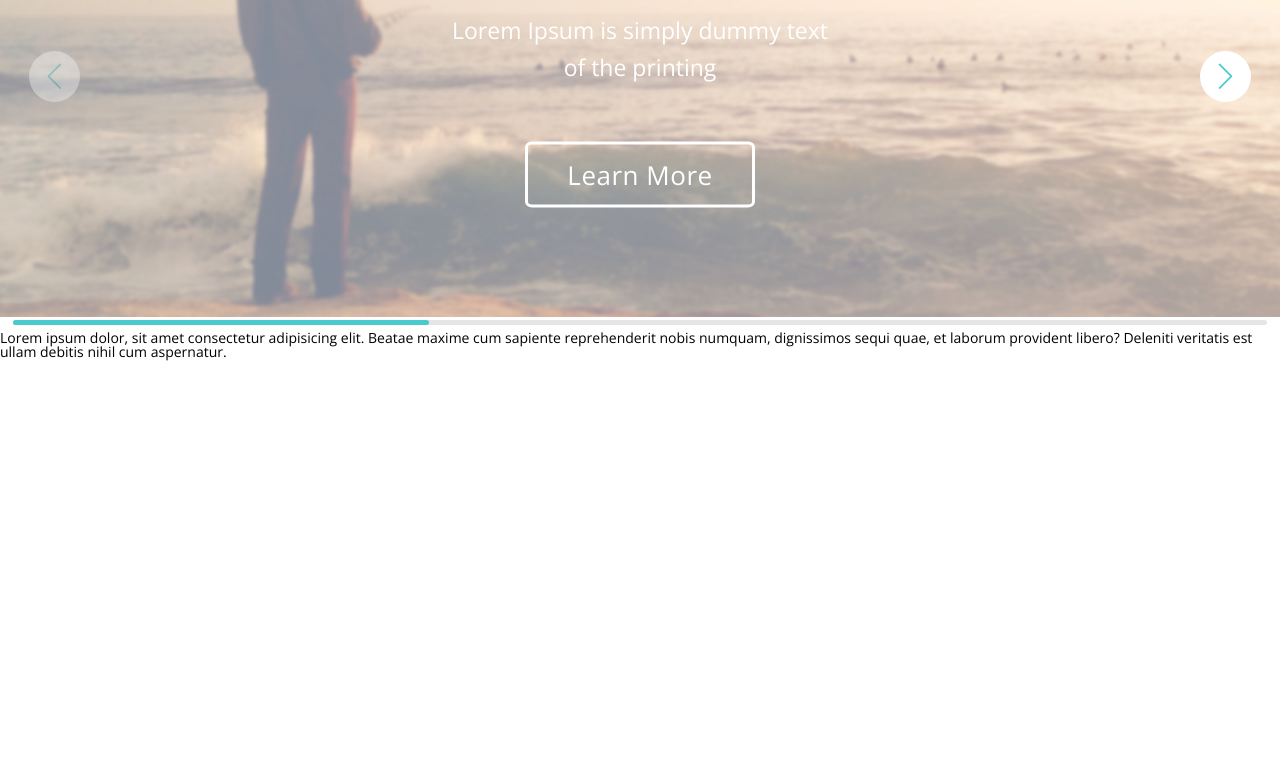
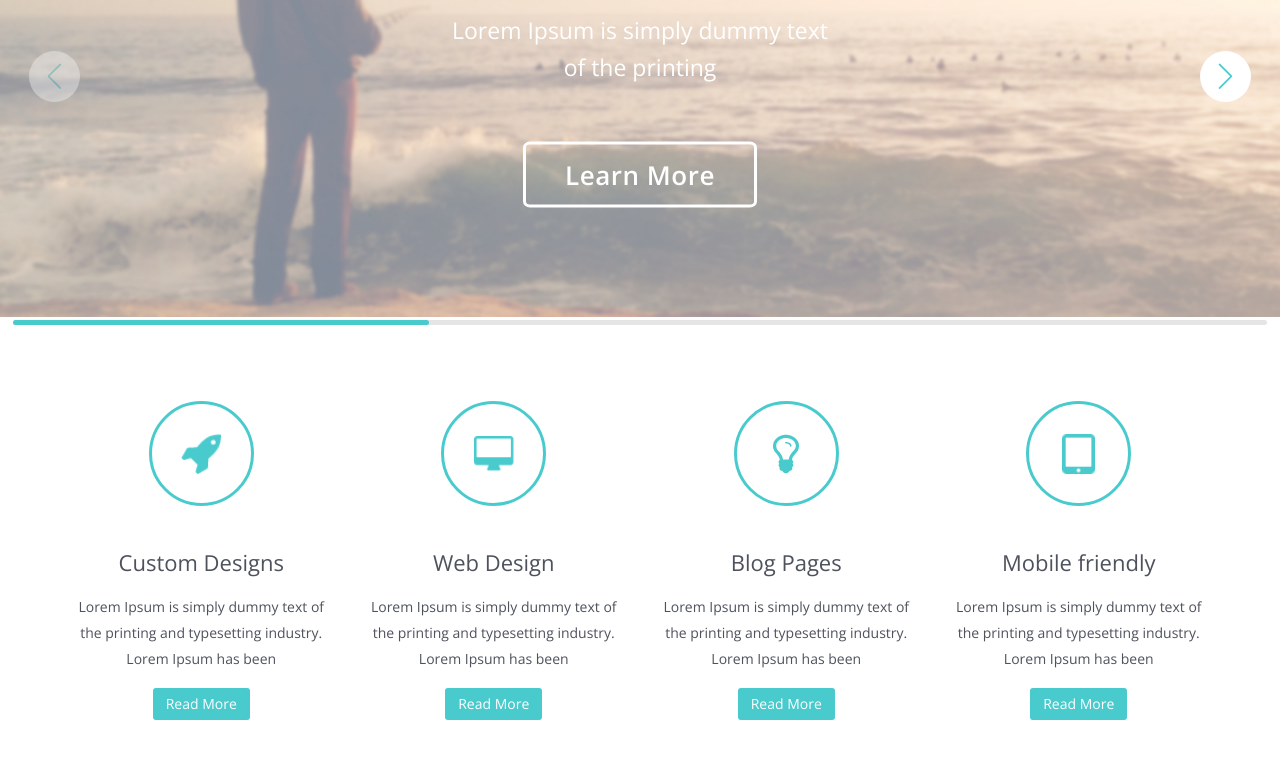
Before and after one commit to ArturSovovich/Author, a plain HTML site: page index.html in a window 1280 px wide. Shown: the part 283-1042 px from the top of the page. Before the commit the page ends 800 px from the top, so only its background shows below. Drawn offline with nearby package versions, Linux system fonts and the light colour scheme.

Commit message:
services

```diff
--- a/css/style.css
+++ b/css/style.css
@@ -25,13 +25,47 @@ main {
   max-width: 1194px;
   padding: 0 12px;
 }
-/* ------item------ */
-.btn {
+/* ------button------ */
+.btn-big{
+  padding: 17px 39px;
+  display: inline-block;
+  border-radius: 3%/9%;
+  font-weight: 600;
 }
-.btn:hover {
+.btn-middle {
+  padding: 12px 50px;
+  display: inline-block;
+  border-radius: 3%/9%;
+  font-weight: 600;
+}
+.btn-smoll {
+  padding: 9px 13px;
+  display: inline-block;
+  border-radius: 3%/9%;
+  font-size: 14px;
+  font-weight: 400;
+}
+.btn_transparent {
+  color: #ffffff;
+  font-size: 26px;
+  letter-spacing: 0.52px;
+  border: 3px solid #ffffff;
+}
+.btn_transparent:hover {
+  color: #9ddadb;
+  border: 3px solid #49cbcd;
+}
+.btn_birch {
+  color: #fff;
+  background-color: #49cbcd;
+}
+.btn_back {
+  color: #fff;
+  background-color: #788492;
 }
 .btn:active {
 }
+/* ------item------ */
 
 /* ----Header---- */
 .menu_icon {
@@ -145,18 +179,55 @@ main {
   margin: 0 0 56px 0;
 }
 
-.main-slider_link {
-  padding: 17px 39px;
+/* ----main-services--- */
+.services {
+  padding: 70px 0 98px 0;
+}
+.content-row {
+  display: flex;
+}
+.content-column {
+  display: flex;
+  flex-direction: column;
+  align-items: center;
+  flex: 0 0 25%;
+}
+.services-content_img {
+  width: 105px;
+  height: 105px;
+  border-radius: 50%;
+  border: 3px solid #49cbcd;
+  display: flex;
+  justify-content: center;
+  align-items: center;
+  margin: 0 0 44px 0;
+  flex: 0 0 auto;
+}
+.services-content_img img{
   display: inline-block;
-  color: #ffffff;
-  font-size: 26px;
-  letter-spacing: 0.52px;
-  border: 3px solid #ffffff;
-  border-radius: 3%/9%;
+  width: 40px;
+  height: 40px;
+  object-fit: contain;
 }
-.main-slider_link:hover {
-  color: #9ddadb;
-  border: 3px solid #49cbcd;
+.services-content_title {
+  margin: 0 0 20px 0;
+}
+.card-title {
+  font-size: 22px;
+  line-height: 24px;
+  color: #4e525d;
+  text-align: center;
+}
+.services-content_text {
+  margin: 0 0 16px 0;
+}
+.card-text {
+  max-width: 252px;
+  font-size: 14px;
+  line-height: 26px;
+  color: #4e525d;
+  text-align: center;
+  flex: 0 1 100%;
 }
 
 @media (max-width: 992px) {
--- a/index.html
+++ b/index.html
@@ -35,36 +35,37 @@
         <!-- Additional required wrapper -->
         <div class="main-slider_wrapper swiper-wrapper">
           <!-- Slides -->
-          <div class="main-slider_slide swiper-slide"">
+          <div class="main-slider_slide swiper-slide">
             <div class="main-slider_img">
               <img src="./img/slider/slider.jpg" alt="img">
             </div>
             <div class="main-slider-content">
               <h3 class="main-slider_title">This is a main heading</h3>
               <p class="main-slider_text">Lorem Ipsum is simply dummy text of the printing</p>
-              <a class="main-slider_link" href="#">Learn More</a>
+              <a class="btn-big btn_transparent" href="#">Learn More</a>
             </div>
           </div>
-          <div class="main-slider_slide swiper-slide"">
-                      <div class=" main-slider_img">
+          <div class="main-slider_slide swiper-slide">
+            <div class="main-slider_img">
               <img src="./img/slider/slider.jpg" alt="img">
             </div>
             <div class="main-slider-content">
               <h3 class="main-slider_title">This is a main heading</h3>
               <p class="main-slider_text">Lorem Ipsum is simply dummy text of the printing</p>
-            <a class="main-slider_link" href="#">Learn More</a>
+              <a class="btn-big btn_transparent" href="#">Learn More</a>
             </div>
           </div>
-          <div class="main-slider_slide swiper-slide"">
-                      <div class=" main-slider_img">
+          <div class="main-slider_slide swiper-slide">
+            <div class="main-slider_img">
               <img src="./img/slider/slider.jpg" alt="img">
             </div>
             <div class="main-slider-content">
               <h3 class="main-slider_title">This is a main heading</h3>
               <p class="main-slider_text">Lorem Ipsum is simply dummy text of the printing</p>
-            <a class="main-slider_link" href="#">Learn More</a>
+              <a class="btn-big btn_transparent" href="#">Learn More</a>
             </div>
           </div>
+
         </div>
         <!-- If we need navigation buttons -->
         <div class="swiper-button-prev"></div>
@@ -72,7 +73,46 @@
         <!-- If we need scrollbar -->
         <div class="swiper-scrollbar"></div>
       </div>
-      Lorem ipsum dolor, sit amet consectetur adipisicing elit. Beatae maxime cum sapiente reprehenderit nobis numquam, dignissimos sequi quae, et laborum provident libero? Deleniti veritatis est ullam debitis nihil cum aspernatur.
+      <div class="services">
+        <div class="container">
+          <div class="content-row">
+            <div class="content-column">
+              <div class="services-content_img">
+                <img src="./img/icons/services-icon/01.png" alt="img">
+              </div>
+              <h4 class="services-content_title card-title">Custom Designs</h4>
+              <p class="services-content_text card-text">Lorem Ipsum is simply dummy text of the printing and typesetting industry. Lorem Ipsum has been</p>
+              <a class="btn-smoll btn_birch" href="#">Read More</a>
+            </div>
+            <div class="content-column">
+              <div class="services-content_img">
+                <img src="./img/icons/services-icon/02.png" alt="img">
+              </div>
+              <h4 class="services-content_title card-title">Web Design</h4>
+              <p class="services-content_text card-text">Lorem Ipsum is simply dummy text of the printing and typesetting industry. Lorem Ipsum has been</p>
+              <a class="btn-smoll btn_birch" href="#">Read More</a>
+            </div>
+            <div class="content-column">
+              <div class="services-content_img">
+                <img src="./img/icons/services-icon/03.png" alt="img">
+              </div>
+              <h4 class="services-content_title card-title">Blog Pages</h4>
+              <p class="services-content_text card-text">Lorem Ipsum is simply dummy text of the printing and typesetting industry.
+                Lorem Ipsum has been</p>
+              <a class="btn-smoll btn_birch" href="#">Read More</a>
+            </div>
+            <div class="content-column">
+              <div class="services-content_img">
+                <img src="./img/icons/services-icon/04.png" alt="img">
+              </div>
+              <h4 class="services-content_title card-title">Mobile friendly</h4>
+              <p class="services-content_text card-text">Lorem Ipsum is simply dummy text of the printing and typesetting industry.
+                Lorem Ipsum has been</p>
+              <a class="btn-smoll btn_birch" href="#">Read More</a>
+            </div>
+          </div>
+        </div>
+      </div>
     </main>
     <footer>
       <div class="container">
```
Also changed, not shown: img/icons/services-icon/01.png (added), img/icons/services-icon/02.png (added), img/icons/services-icon/03.png (added), img/icons/services-icon/04.png (added). Lines whose indentation alone changed are shown as unchanged.
